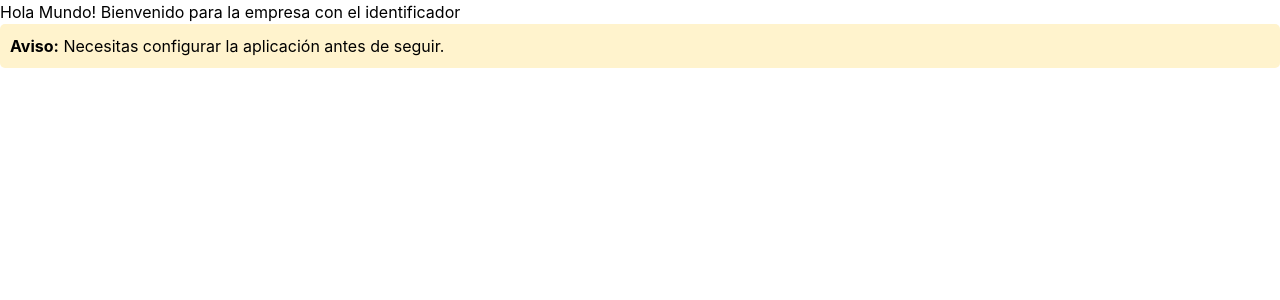
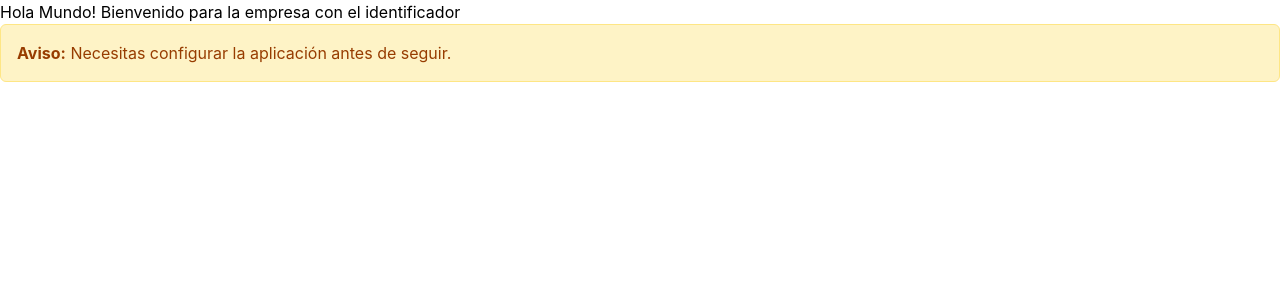
Before and after one commit to Doritos0/claro-controldiario, a React (Vite) app in the folder frontend/: page /home in a window 1280 px wide. Shown: the top 300 px of the page. Built offline with nearby package versions, Linux system fonts and the light colour scheme.

Commit message:
Cambio de Home.tsx a utilizar clases de tailwindcss

```diff
--- a/frontend/src/pages/Home.tsx
+++ b/frontend/src/pages/Home.tsx
@@ -56,7 +56,7 @@ export function Home(){
 
             {/* Lógica condicional para la configuración */}
             {!configuracion ? (
-                <div style={{ backgroundColor: '#fff3cd', padding: '10px', borderRadius: '5px' }}>
+                <div className="bg-amber-100 text-amber-800 p-4 rounded-md border border-amber-200">
                     <strong>Aviso:</strong> Necesitas configurar la aplicación antes de seguir.
                 </div>
             ) : (
```
Also changed, not shown: 1 other file (tests, documents, lock files or other folders).
